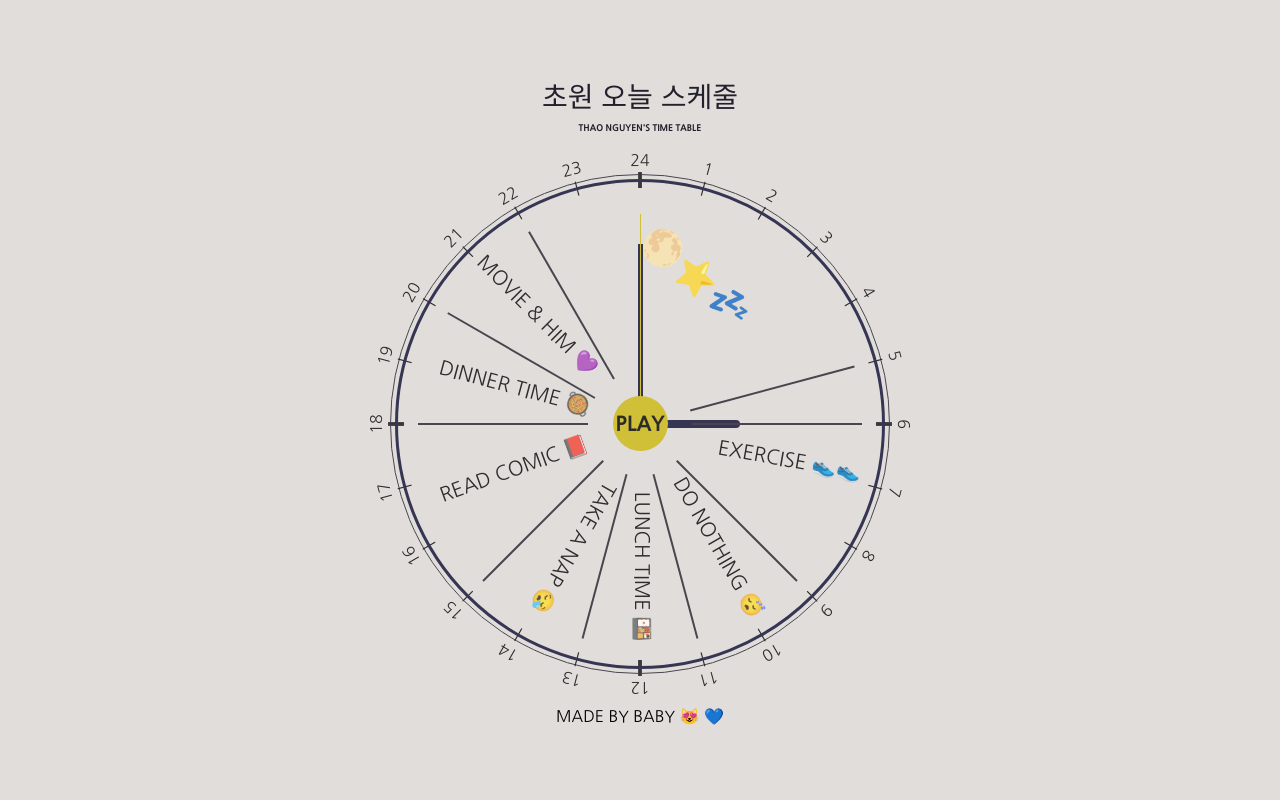
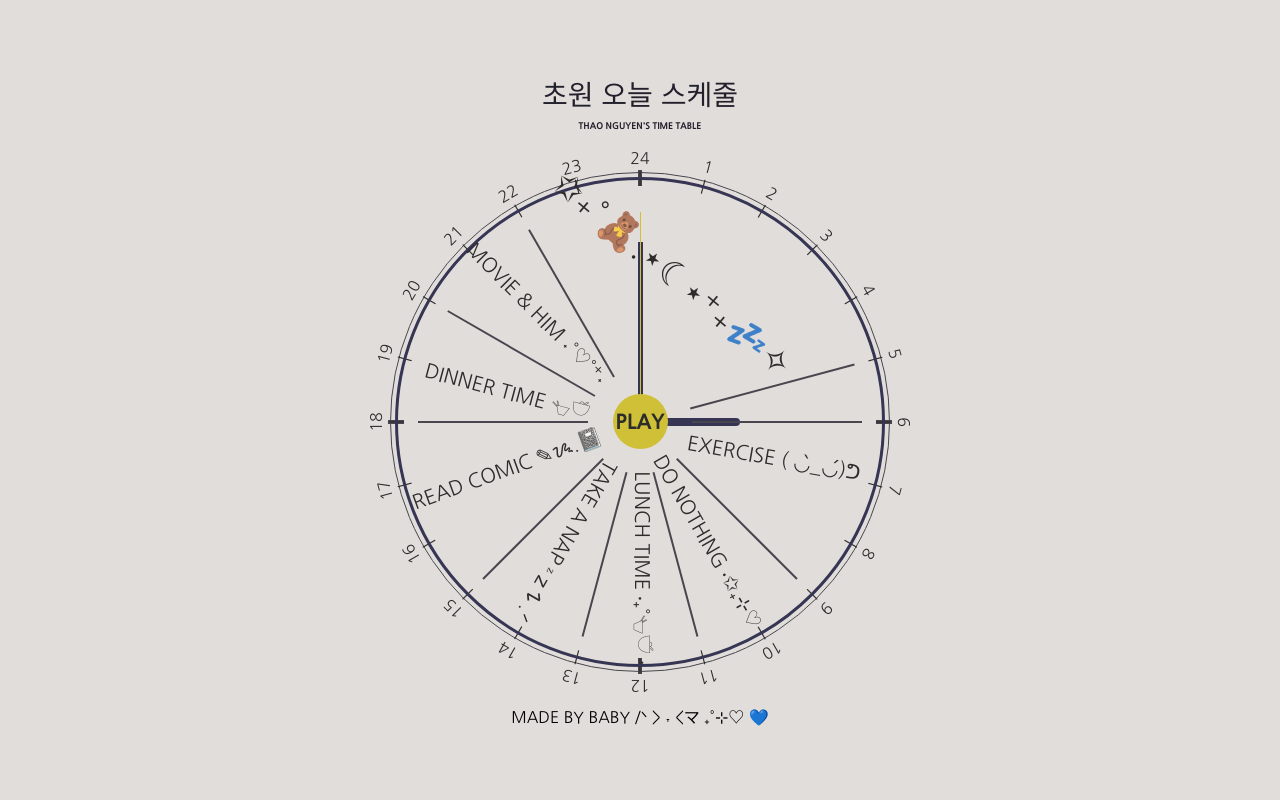
Before and after one commit to daisy051202/clock, a React (Create React App) app: page / in a window 1280 px wide. Built offline with nearby package versions, Linux system fonts and the light colour scheme.

Commit message:
Fixing the icon

```diff
--- a/src/App.js
+++ b/src/App.js
@@ -4,14 +4,14 @@ const numberArray = [
   22, 23,
 ];
 const textArray = [
-  { text: "Exercise 👟👟", hour: 10, className: "text" },
-  { text: "Do nothing 😴", hour: 60, className: "text1" },
-  { text: "Lunch time 🍱", hour: 90, className: "text2" },
-  { text: "Take a nap 😪", hour: 120, className: "text3" },
-  { text: "Read comic 📕", hour: -20, className: "text4" },
-  { text: "Dinner time 🥘", hour: 15, className: "text5" },
-  { text: "Movie & him 💜", hour: 45, className: "text6" },
-  { text: "🌕⭐️💤 ", hour: 40, className: "text7" },
+  { text: "Exercise ( ◡̀_◡́)ᕤ", hour: 10, className: "text" },
+  { text: "Do nothing ‧✩₊⊹♡", hour: 60, className: "text1" },
+  { text: "Lunch time ‧₊˚𓐐𓎩 ⋅", hour: 90, className: "text2" },
+  { text: "Take a nap ᶻ 𝗓 𐰁 .ᐟ", hour: 120, className: "text3" },
+  { text: "Read comic ✎ᝰ.📓", hour: -20, className: "text4" },
+  { text: "Dinner time 𓐐𓎩", hour: 15, className: "text5" },
+  { text: "Movie & him ˖˚♡˚⁺˖", hour: 45, className: "text6" },
+  { text: "✩₊˚🧸.⋆☾⋆⁺₊💤✧", hour: 40, className: "text7" },
 ];
 const needleArray = [5, 6, 9, 11, 13, 15, 18, 20, 22];
 export default function App() {
@@ -73,7 +73,7 @@ export default function App() {
           <button onClick={() => setStart((start) => !start)}>PLAY</button>
         </div>
       </div>
-      <h3 style={{ marginTop: "32px" }}>Made by baby 😻 💙</h3>
+      <h3 style={{ marginTop: "32px" }}>{"Made by baby /ᐠ > ˕ <マ ₊˚⊹♡ 💙"}</h3>
     </div>
   );
 }
--- a/src/index.css
+++ b/src/index.css
@@ -116,8 +116,8 @@ button:hover {
   font-family: "Nanum Gothic";
   font-weight: 400;
   font-size: 20px;
-  right: 86px;
-  top: 73%;
+  right: 76px;
+  top: 72%;
   text-transform: uppercase;
   text-align: center;
 }
@@ -129,7 +129,7 @@ button:hover {
   font-family: "Nanum Gothic";
   font-weight: 400;
   font-size: 20px;
-  right: 165px;
+  right: 140px;
   top: 77%;
   text-transform: uppercase;
   text-align: center;
@@ -142,8 +142,8 @@ button:hover {
   font-family: "Nanum Gothic";
   font-weight: 400;
   font-size: 20px;
-  right: 235px;
-  top: 73%;
+  right: 225px;
+  top: 72%;
   text-transform: uppercase;
 }
 
@@ -154,7 +154,7 @@ button:hover {
   font-family: "Nanum Gothic";
   font-weight: 400;
   font-size: 20px;
-  right: 290px;
+  right: 275px;
   top: 57%;
   text-transform: uppercase;
   text-align: center;
@@ -180,7 +180,7 @@ button:hover {
   font-family: "Nanum Gothic";
   font-weight: 400;
   font-size: 20px;
-  right: 265px;
+  right: 250px;
   top: 25%;
   text-transform: uppercase;
   text-align: center;
@@ -193,7 +193,7 @@ button:hover {
   font-family: "Nanum Gothic";
   font-weight: 400;
   font-size: 35px;
-  right: 120px;
+  right: 60px;
   top: 15%;
   text-transform: uppercase;
   text-align: center;
```
